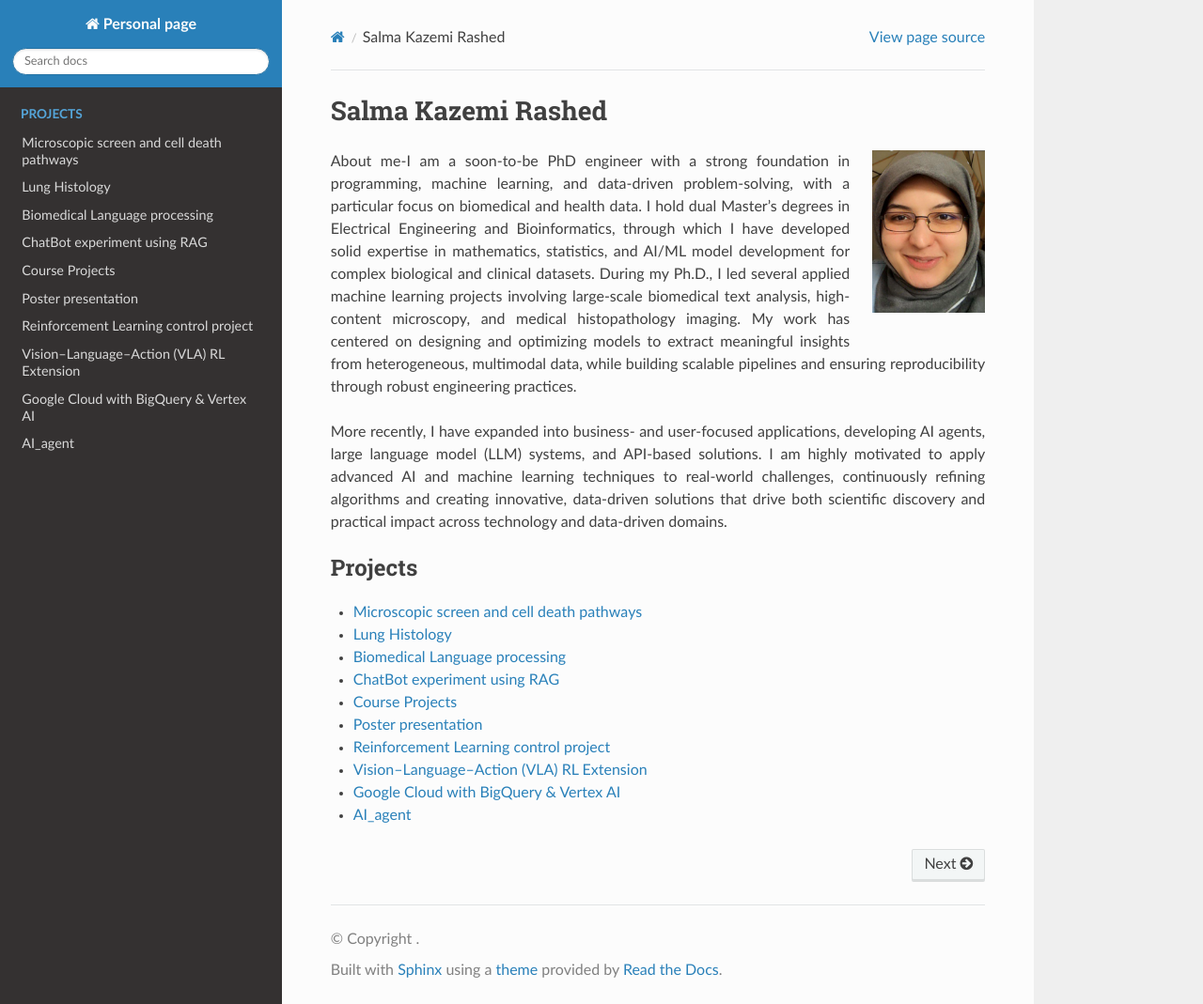
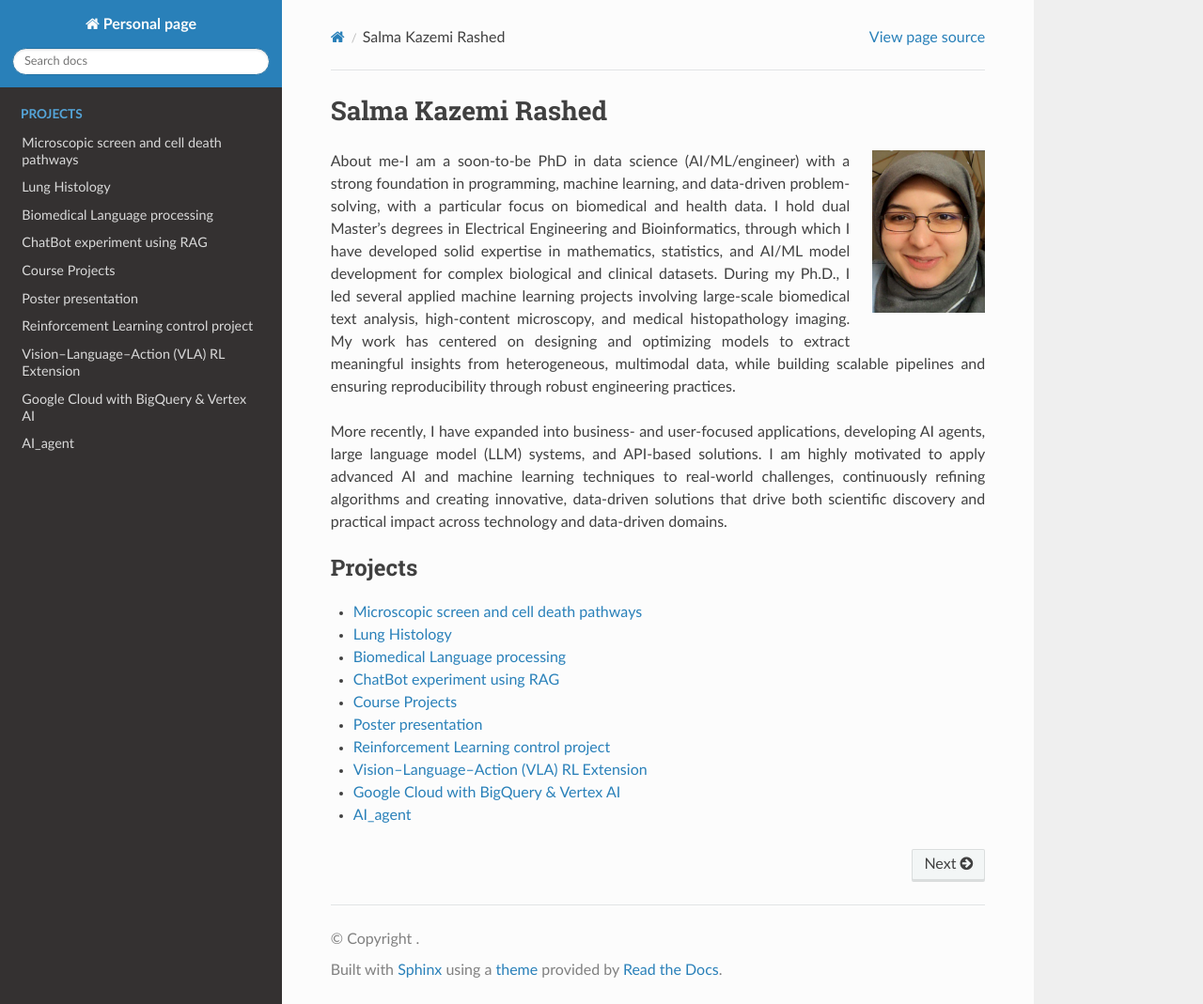
Before and after one commit to SalmaKazemiRashed/ImSalmaKRashed, a Sphinx documentation site: the page built from doc/index.rst, in a window 1280 px wide and 1069 px high. Shown: the whole window at 94% size. Built offline with Sphinx 7.4.7 and the Read the Docs theme 3.1.0, drawn with Linux system fonts in a browser that asks for light colours.

Commit message:
Update index.rst

```diff
--- a/doc/index.rst
+++ b/doc/index.rst
@@ -10,7 +10,7 @@
    :width: 120px
    :align: right
 
-About me-I am a soon-to-be PhD engineer with a strong foundation in programming, machine learning, and data-driven problem-solving, with a particular focus on biomedical and health data. I hold dual Master’s degrees in Electrical Engineering and Bioinformatics, through which I have developed solid expertise in mathematics, statistics, and AI/ML model development for complex biological and clinical datasets. During my Ph.D., I led several applied machine learning projects involving large-scale biomedical text analysis, high-content microscopy, and medical histopathology imaging. My work has centered on designing and optimizing models to extract meaningful insights from heterogeneous, multimodal data, while building scalable pipelines and ensuring reproducibility through robust engineering practices.
+About me-I am a soon-to-be PhD in data science (AI/ML/engineer) with a strong foundation in programming, machine learning, and data-driven problem-solving, with a particular focus on biomedical and health data. I hold dual Master’s degrees in Electrical Engineering and Bioinformatics, through which I have developed solid expertise in mathematics, statistics, and AI/ML model development for complex biological and clinical datasets. During my Ph.D., I led several applied machine learning projects involving large-scale biomedical text analysis, high-content microscopy, and medical histopathology imaging. My work has centered on designing and optimizing models to extract meaningful insights from heterogeneous, multimodal data, while building scalable pipelines and ensuring reproducibility through robust engineering practices.
 
 More recently, I have expanded into business- and user-focused applications, developing AI agents, large language model (LLM) systems, and API-based solutions. I am highly motivated to apply advanced AI and machine learning techniques to real-world challenges, continuously refining algorithms and creating innovative, data-driven solutions that drive both scientific discovery and practical impact across technology and data-driven domains.
 
```
